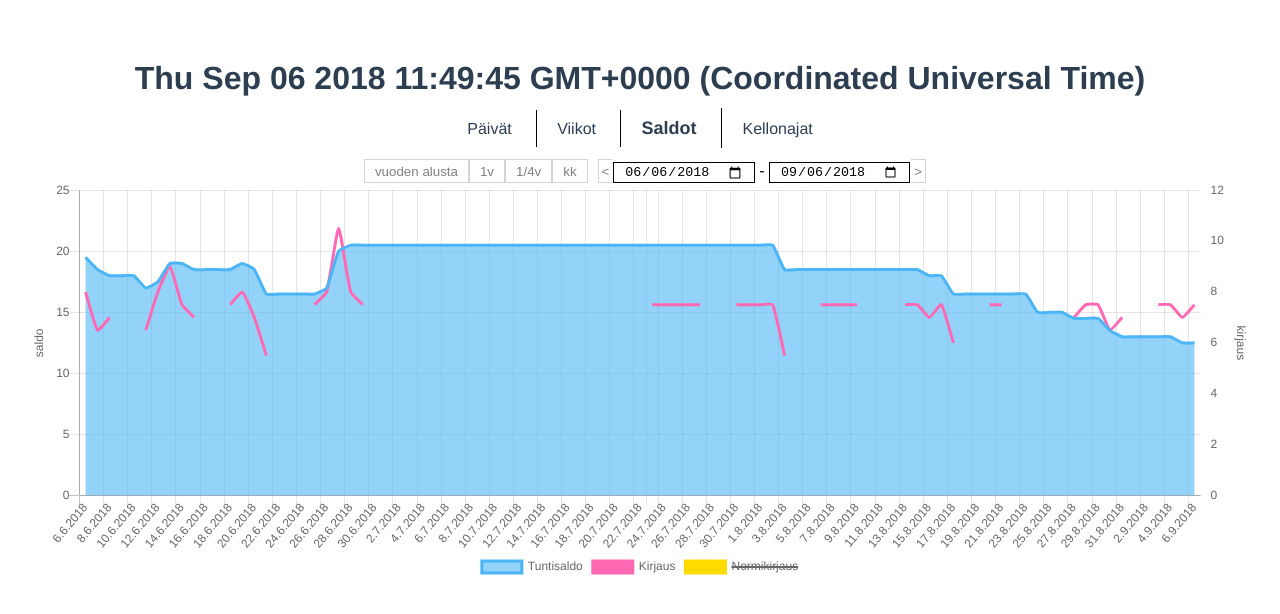
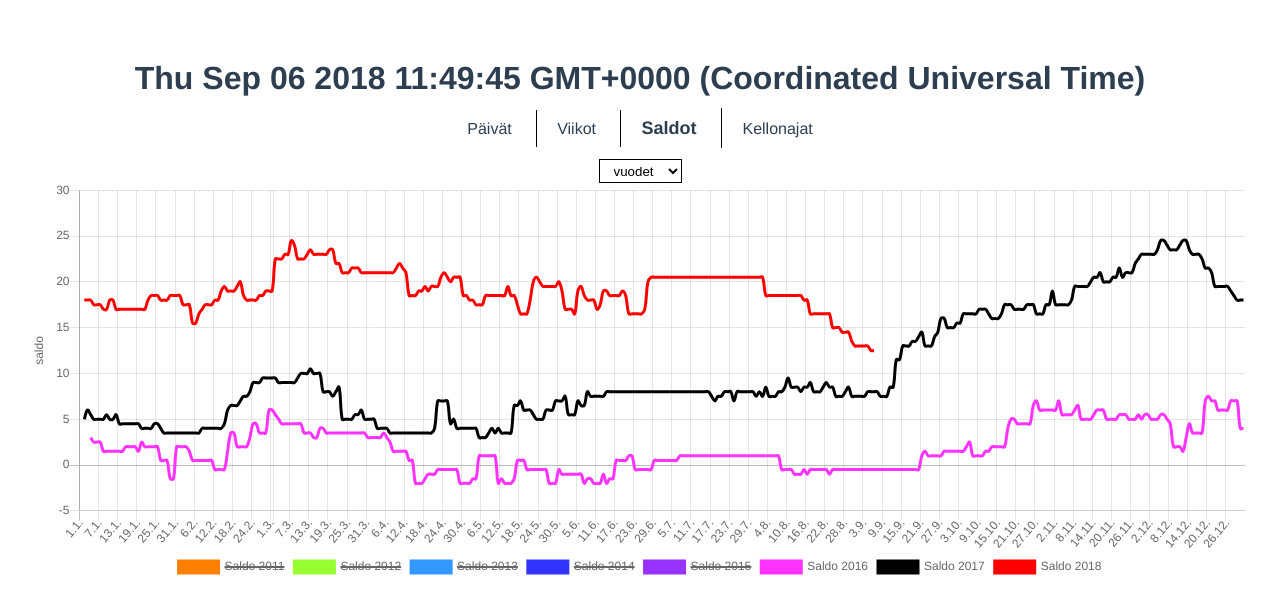
Before and after one commit to tzrissan/tuntikirjanpito, a Vue app: page / in a window 1280 px wide. Both pictures are taken after a click on the element "Saldot". Shown: the top 614 px of the page. Built offline with nearby package versions, Linux system fonts and the light colour scheme.

Commit message:
uudet saldokäppyrät

```diff
--- a/src/components/Saldot.vue
+++ b/src/components/Saldot.vue
@@ -1,15 +1,9 @@
 <template>
     <div class="chart">
         <div>
-            <div class="buttongroup">
-                <button type="button" v-on:click="vuodenAlusta()">vuoden alusta</button>
-                <button type="button" v-on:click="yksiVuosi()">1v</button>
-                <button type="button" v-on:click="kvartteri()">1/4v</button>
-                <button type="button" v-on:click="kuukausi()">kk</button>
-            </div>
-            <button type="button" class="aiemmin" v-on:click="aiemmin()">&lt;</button><input v-model="local.alku" type="date"/>
-            -
-            <input v-model="local.loppu" type="date"/><button type="button" class="myohemmin" v-on:click="myohemmin()">&gt;</button>
+            <select v-model="local.kappyra">
+                <option v-for="kappyra in local.kappyrat" v-bind:key="kappyra.nimi" v-bind:value="kappyra">{{ kappyra.nimi }}</option>
+            </select>
         </div>
         <BarChart
             v-bind:data="chartData"
@@ -24,7 +18,50 @@
     import _ from 'lodash';
     import moment from 'moment';
     import {kaikkiAikavalitTapahtumienValilla} from '../date-time-util';
-    import {beginningOfTime, endOfTime, saldoAikojenAlussa} from '../data';
+
+    const kappyrat = (()=>{
+        const kappyra = (nimi, chartData) => ({nimi, chartData});
+        return [
+            kappyra('vuodet', paivat => {
+                const paivamaarat = kaikkiAikavalitTapahtumienValilla([{paiva: moment('2000-01-01')}, {paiva: moment('2000-12-31')}], 'day');
+                const vuodet = paivat ? _.chain(paivat).keys().map(p => p.split('-')[0]).uniq().sort().map(vuosi => ({ vuosi, vari: CHART_COLORS.next() })).value() : [];
+                const oletyksenaNaytetytVuodet = (vuodet.length > 5 ? vuodet.slice(vuodet.length - 3) : vuodet).map(v => v.vuosi);
+                const kuluvaVuosi = moment().year();
+                const paivaNro = moment().dayOfYear();
+                return {
+                    labels: paivamaarat.map(p => p.alku).map(a => a.format('D.M.')),
+                    datasets: _.chain(vuodet)
+                        .map(vuosi => {
+
+                            const data = paivamaarat
+                                .map(pvm => vuosi.vuosi + pvm.alku.format('-MM-DD'))
+                                .map(pvm => paivat[pvm])
+                                .map(paiva => paiva ? paiva.saldo : undefined);
+                            for (let i = 0; i < data.length; i++) {
+                                // Puljataan dataa niin että viivat jatkuu myös datattomien kolojen yli nätisti
+                                data[i] = i > 0 && !data[i] ? data[i - 1] : data[i];
+                                // Poistetaan arvailu tulevasta
+                                if (vuosi.vuosi === '' + kuluvaVuosi && i > paivaNro) {
+                                    data[i] = undefined;
+                                }
+                            }
+                            return {
+                                label: 'Saldo ' + vuosi.vuosi,
+                                type: 'line',
+                                borderColor: vuosi.vari,
+                                backgroundColor: vuosi.vari,
+                                fill: false,
+                                data,
+                                yAxisID: "saldo",
+                                radius: 0,
+                                hidden: !oletyksenaNaytetytVuodet.includes(vuosi.vuosi)
+                            }
+                        })
+                        .value()
+                }
+            })
+        ];
+    })();
 
     const CHART_COLORS = {
         green(alpha = 1) {
@@ -41,7 +78,27 @@
         },
         yellow(alpha = 1) {
             return 'rgb(255, 220, 0,   alpha)'.replace(/alpha/, alpha);
-        }
+        },
+        next(alpha = 1) {
+            this.colorIdx++;
+            const rgb = this.colors[this.colorIdx%this.colors.length].join(', ');
+            return `rgb(${rgb}, ${alpha})`;
+        },
+        current(alpha = 1) {
+            const rgb = this.colors[this.colorIdx%this.colors.length].join(', ');
+            return `rgb(${rgb}, ${alpha})`;
+        },
+        colorIdx: 0,
+        colors: [
+            [255, 0, 0],
+            [255, 128, 0],
+            [152, 255, 51],
+            [51, 152, 255],
+            [51, 51, 255],
+            [152, 51, 255],
+            [255, 51, 255],
+            [0, 0, 0]
+        ]
     };
 
     export default {
@@ -71,18 +128,6 @@
                                     labelString: 'saldo'
                                 },
                                 afterDataLimits
-                            },
-                            {
-                                id: 'kirjaus',
-                                position: 'right',
-                                gridLines: {
-                                    display: false
-                                },
-                                scaleLabel: {
-                                    display: true,
-                                    labelString: 'kirjaus'
-                                },
-                                afterDataLimits
                             }
                         ]
                     },
@@ -92,128 +137,15 @@
                 }
             },
             chartData() {
-                const alku = moment(this.local.alku ? this.local.alku : beginningOfTime);
-                const loppu = moment(this.local.loppu ? this.local.loppu : endOfTime);
-                const pyhat = this.global.pyhat.map(p => p.date);
-                const merkinnatRyhmiteltyna = _.groupBy(this.global.merkinnat, m => moment(m.paiva).startOf('day'));
-                const aikavalit = _.chain(kaikkiAikavalitTapahtumienValilla(this.global.merkinnat, 'day'))
-                    .map(aikavali => {
-                        aikavali.nimi = aikavali.alku.format('D.M.Y');
-                        aikavali.merkinnat = merkinnatRyhmiteltyna[aikavali.alku] || [];
-                        aikavali.kirjausYhteensa = aikavali.merkinnat.reduce((a, m) => a + m.kirjaus, 0);
-                        aikavali.ylityo = aikavali.merkinnat.reduce((a, m) => a + (m.ylityo ? m.ylityo : 0), 0);
-                        aikavali.tyopaivia = _.chain(aikavali.merkinnat)
-                            .filter(m => m.paiva.weekday() < 5)
-                            .map(m => m.date)
-                            .uniq()
-                            .filter(d => !pyhat.includes(d))
-                            .value().length;
-                        aikavali.saldomuutos = aikavali.kirjausYhteensa - (aikavali.tyopaivia * 7.5);
-                        return aikavali;
-                    })
-                    .sortBy('alku')
-                    .map((aikavali, idx, all) => {
-                        aikavali.saldo = (idx ? all[idx - 1].saldo : saldoAikojenAlussa) + (_.isNaN(aikavali.saldomuutos) ? 0 : aikavali.saldomuutos) - aikavali.ylityo;
-                        return aikavali;
-                    })
-                    .filter(aikavali => aikavali.alku.isBetween(alku, loppu, null, '[]'))
-                    .value();
-
-                return {
-                    labels: aikavalit.map(aikavali => aikavali.nimi),
-                    datasets: [{
-                        label: 'Tuntisaldo',
-                        type: 'line',
-                        borderColor: CHART_COLORS.blue(),
-                        backgroundColor: CHART_COLORS.blue(0.6),
-                        data: aikavalit.map(aikavali => aikavali.saldo),
-                        yAxisID: "saldo",
-                        lineTension: 0.15,
-                        radius: aikavalit.length > 50 ? 0 : 3
-                    },{
-                        label: 'Kirjaus',
-                        type: 'line',
-                        borderColor: CHART_COLORS.pink(),
-                        backgroundColor: CHART_COLORS.pink(0.6),
-                        fill: false,
-                        data: aikavalit.map(aikavali => aikavali.merkinnat.length > 0 ? aikavali.kirjausYhteensa : undefined),
-                        yAxisID: "kirjaus",
-                        lineTension: 0.15,
-                        radius: aikavalit.length > 50 ? 0 : 3
-                    },{
-                        label: 'Normikirjaus',
-                        type: 'line',
-                        borderColor: CHART_COLORS.yellow(),
-                        backgroundColor: CHART_COLORS.yellow(0.6),
-                        fill: false,
-                        data: aikavalit.map(aikavali => aikavali.merkinnat.length > 0 ? aikavali.tyopaivia * 7.5 : undefined),
-                        yAxisID: "kirjaus",
-                        hidden: true,
-                        lineTension: 0.15,
-                        radius: aikavalit.length > 50 ? 0 : 3
-                    }]
-                }
-            }
-        },
-        methods: {
-            vuodenAlusta() {
-                if (this.local.alku) {
-                    this.local.alku = moment(this.local.alku).startOf('year').format('YYYY-MM-DD');
-                } else if (this.local.loppu) {
-                    this.local.alku = moment(this.local.loppu).startOf('year').format('YYYY-MM-DD');
-                } else {
-                    this.local.alku = moment().startOf('year').format('YYYY-MM-DD');
-                }
-            },
-            yksiVuosi() {
-                if (this.local.alku) {
-                    this.local.loppu = moment(this.local.alku).add(1, 'year').subtract(1, 'day').format('YYYY-MM-DD');
-                } else if (this.local.loppu) {
-                    this.local.alku = moment(this.local.loppu).subtract(1, 'year').add(1, 'day').format('YYYY-MM-DD');
-                } else {
-                    this.local.alku = moment().subtract(1, 'year').add(1, 'day').format('YYYY-MM-DD');
-                    this.local.loppu = moment().format('YYYY-MM-DD');
-                }
-            },
-            kvartteri() {
-                if (this.local.alku) {
-                    this.local.loppu = moment(this.local.alku).add(1, 'quarter').format('YYYY-MM-DD');
-                } else if (this.local.loppu) {
-                    this.local.alku = moment(this.local.loppu).subtract(1, 'quarter').format('YYYY-MM-DD');
-                } else {
-                    this.local.alku = moment().subtract(1, 'quarter').format('YYYY-MM-DD');
-                    this.local.loppu = moment().format('YYYY-MM-DD');
-                }
-            },
-            kuukausi() {
-                if (this.local.alku) {
-                    this.local.loppu = moment(this.local.alku).add(1, 'month').format('YYYY-MM-DD');
-                } else if (this.local.loppu) {
-                    this.local.alku = moment(this.local.loppu).subtract(1, 'month').format('YYYY-MM-DD');
-                } else {
-                    this.local.alku = moment().subtract(1, 'month').format('YYYY-MM-DD');
-                    this.local.loppu = moment().format('YYYY-MM-DD');
-                }
-            },
-            aiemmin() {
-                if (this.local.alku && this.local.loppu) {
-                    const valinPituus = Math.abs(moment(this.local.loppu).diff(this.local.alku, 'days'))+1;
-                    this.local.alku = moment(this.local.alku).subtract(valinPituus, 'days').format('YYYY-MM-DD');
-                    this.local.loppu = moment(this.local.loppu).subtract(valinPituus, 'days').format('YYYY-MM-DD');
-                }
-            },
-            myohemmin() {
-                if (this.local.alku && this.local.loppu) {
-                    const valinPituus = Math.abs(moment(this.local.loppu).diff(this.local.alku, 'days'))+1;
-                    this.local.alku = moment(this.local.alku).add(valinPituus, 'days').format('YYYY-MM-DD');
-                    this.local.loppu = moment(this.local.loppu).add(valinPituus, 'days').format('YYYY-MM-DD');
-                }
+                return this.local.kappyra.chartData(this.global.merkinnatPaivittain)
             }
         },
         data() {
             return {
                 global: Tuntikirjanpito.get(),
                 local: {
+                    kappyra: kappyrat[0],
+                    kappyrat,
                     alku: moment().subtract(1, 'quarter').format('YYYY-MM-DD'),
                     loppu: moment().format('YYYY-MM-DD')
                 }
```
